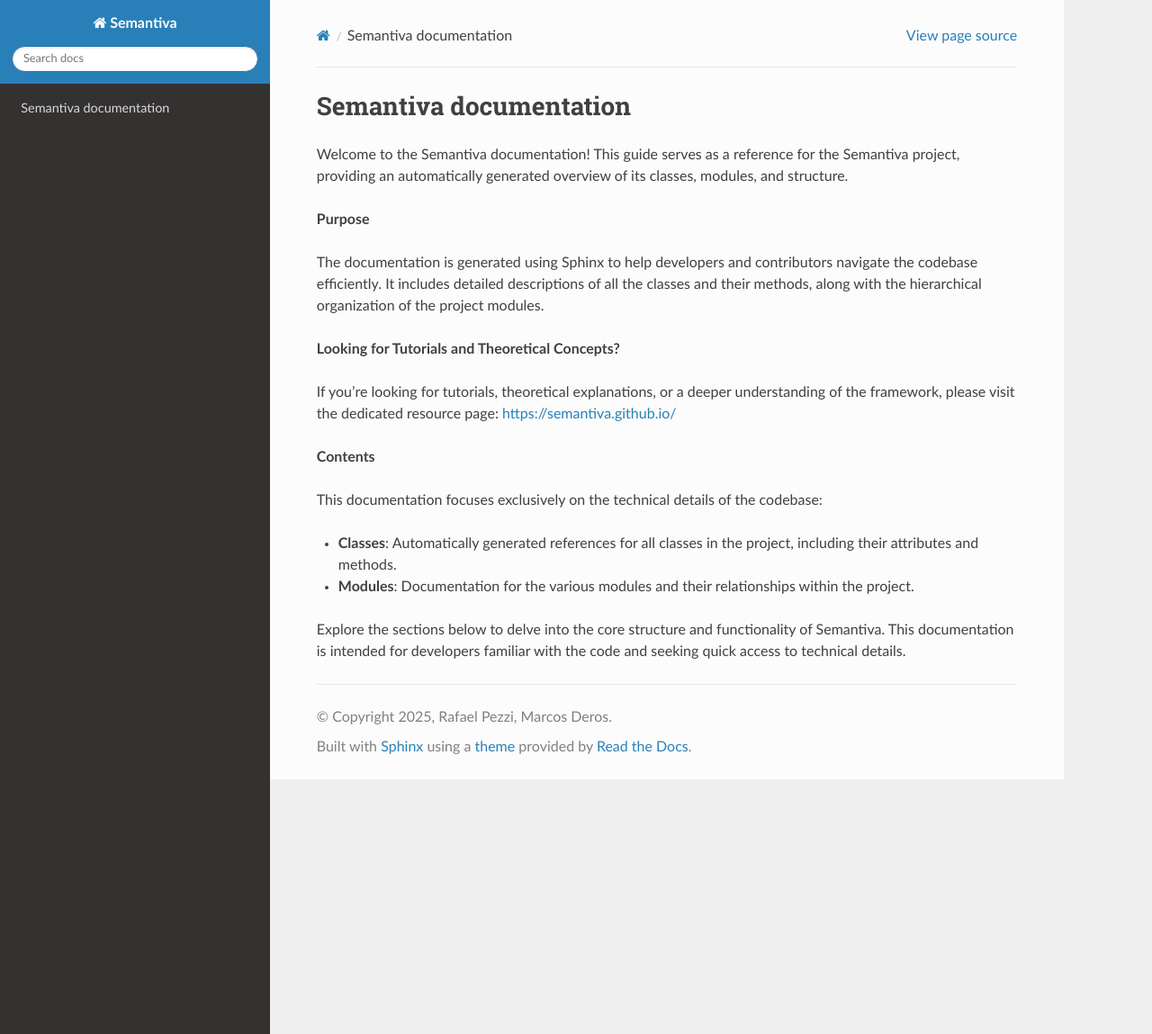
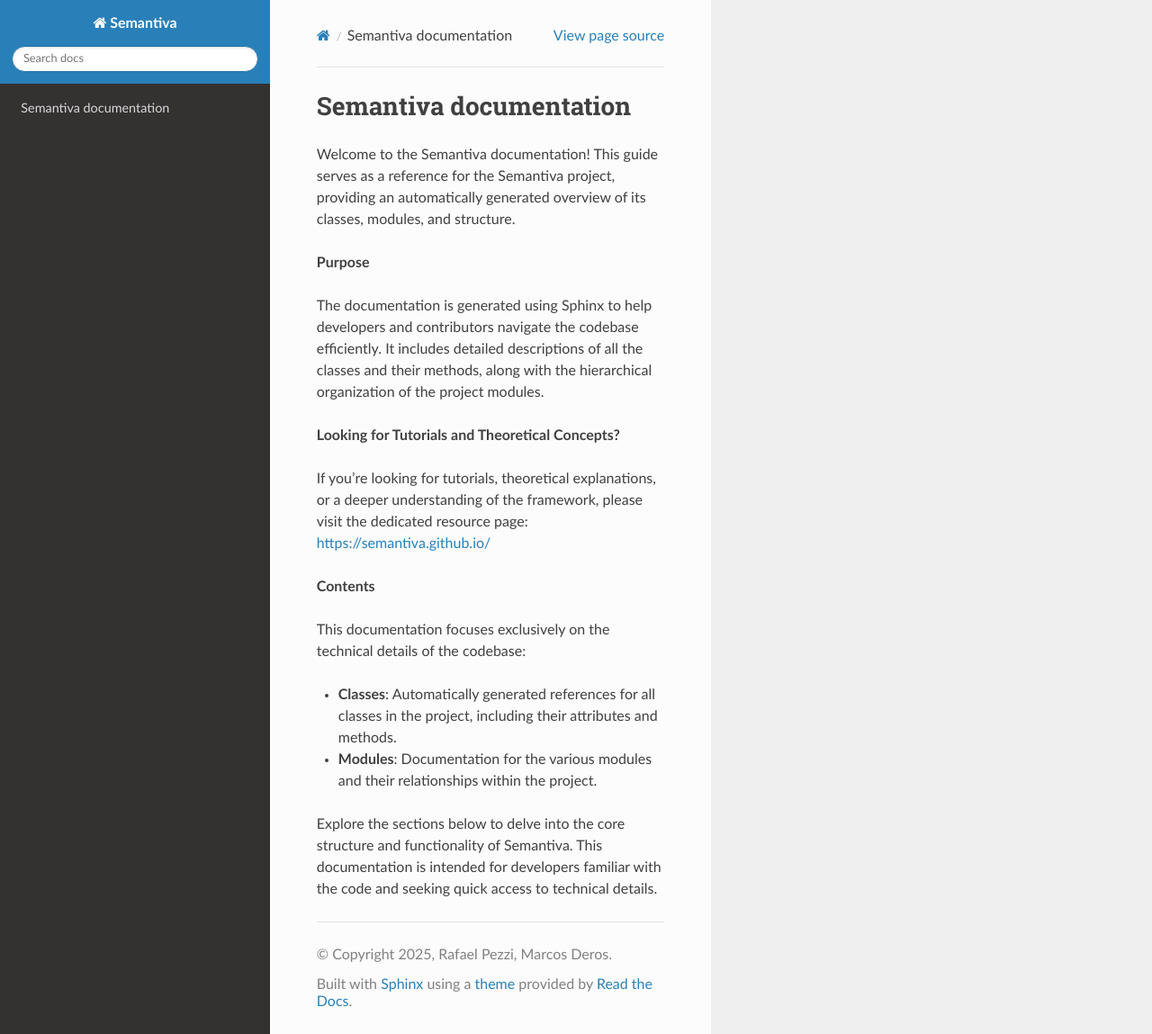
Before and after one commit to semantiva/semantiva, a Sphinx documentation site: the page built from docs/source/index.rst, in a window 1280 px wide and 1149 px high. Shown: the whole window at 90% size. Built offline with Sphinx 7.4.7 and the Read the Docs theme 3.1.0, drawn with Linux system fonts in a browser that asks for light colours; pages that are not in the unit, such as notebooks, are missing from menus.

Commit message:
Added css config

```diff
--- a/docs/source/_static/custom.css
+++ b/docs/source/_static/custom.css
@@ -1,8 +1,8 @@
 /* Adjust the max width of the page */
 .wy-nav-content {
-    max-width: 100%;
+    max-width: 50%;
     /* Set to 100% of the screen width */
-    width: 90%;
+    width: 50%;
     /* Adjust as needed for spacing */
 }
 
```
